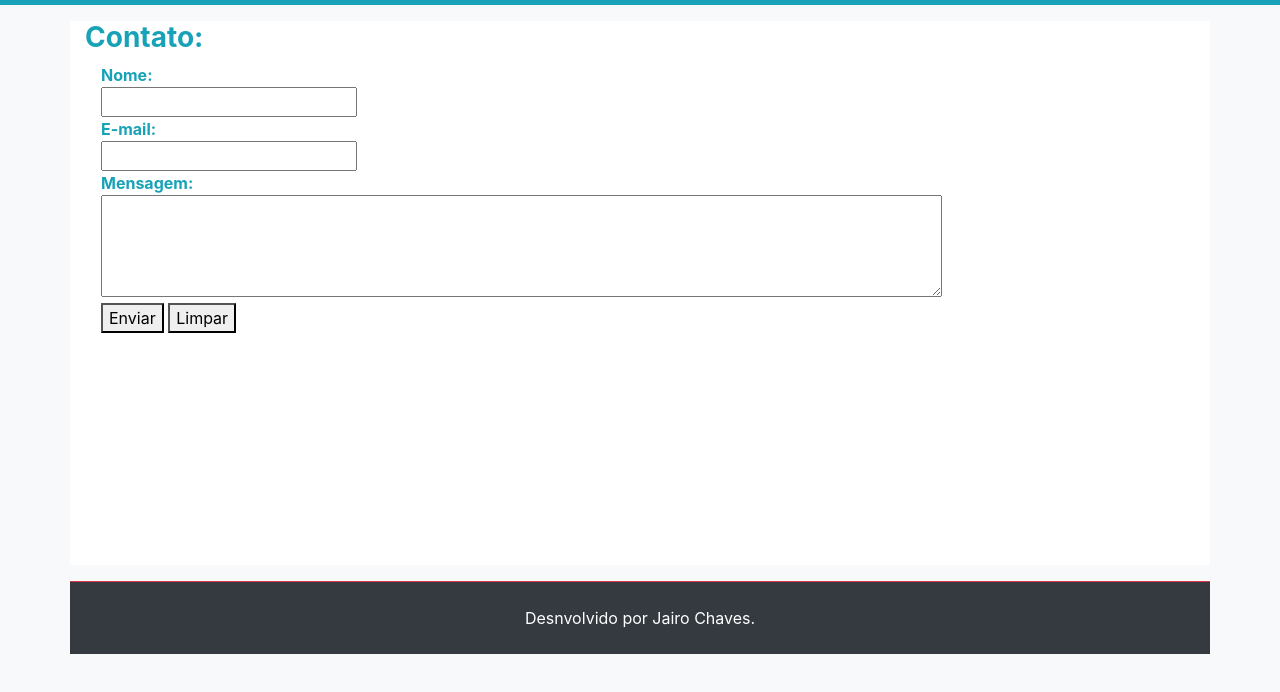
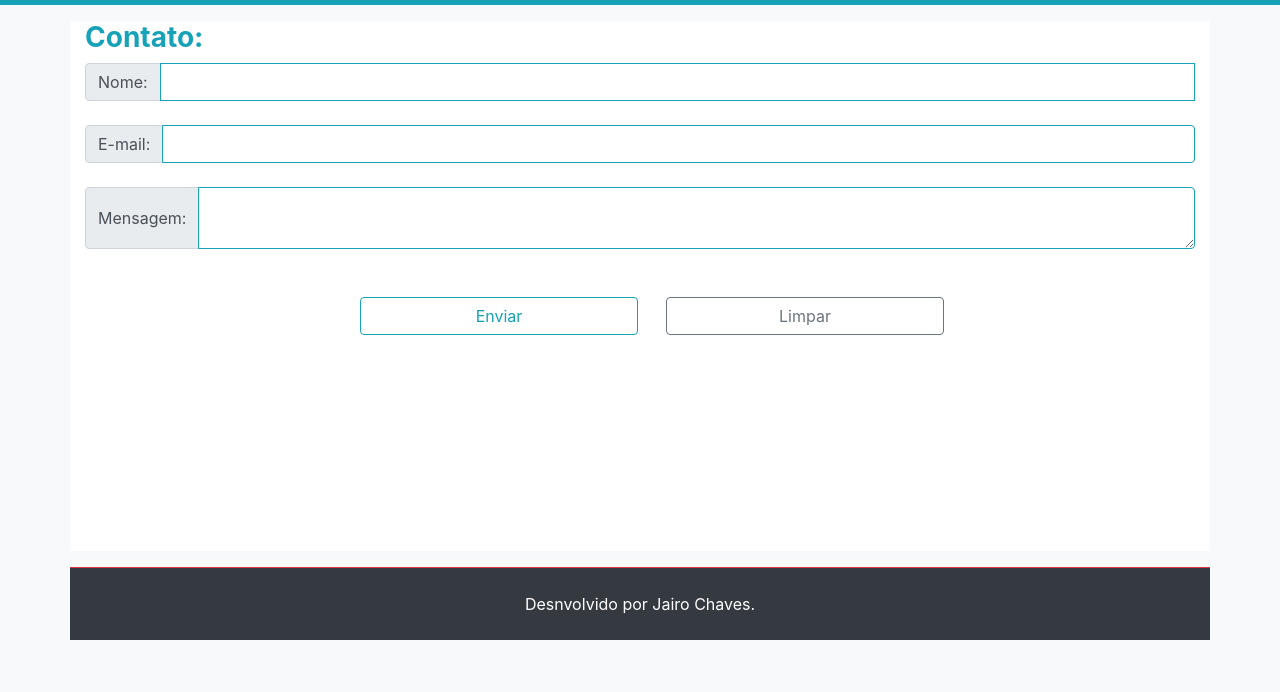
Before and after one commit to jairochaves2/trab_tec_web-2, a plain HTML site: page paginas/contato.html in a window 1280 px wide. Shown: the part 52-744 px from the top of the page. Drawn offline with Linux system fonts and the light colour scheme.

Commit message:
Interface Contato

```diff
--- a/paginas/contato.html
+++ b/paginas/contato.html
@@ -71,41 +71,40 @@
         <h3 class="text-info">
           <strong>Contato:</strong>
         </h3>
-        <form class="ml-3" name="form1" action="contato_confirma.html" method="post" onSubmit="return valida();">
-          <label for="nome">
-            Nome:
-          </label>
-          <br>
-          <div id="divNome">
-            <input type="text" name="nome" value="">
-            <small id="setErroNome" class="erro"></small>
-          </div>
-          <label for="email">
-            E-mail:
-          </label>
-          <br>
-          <div id="divMail">
-            <input type="text" name="email" maxlength="60" onblur="checarEmail();" onfocus="limpaErroEmail();">
-            <small id="erroEmail" class="erro"></small>
-          </div>
-          <div class="botoes">
-            <label for="">
-              Mensagem:
-            </label>
-            <br>
-            <textarea name="mensagem" rows="4" cols="80"></textarea>
-            <small id="setErroMensagem" class="erro" style="Float:right"></small>
+        <form class="" name="form1" action="contato_confirma.html" method="post" onSubmit="return valida();">
+          <div class="input-group mb-4">
+            <div class="input-group-prepend">
+              <span class="input-group-text">Nome:</span>
+            </div>
+            <input type="text" name="nome" value="" class="form-control border border-info">
             <br>
 
-            <button id="enviar" type="submit" name="button">Enviar</button>
-            <button type="reset" name="button">Limpar</button>
           </div>
-        </form>
 
-        <div class="container" style="height:29vh; width:1px">
-        </div>
+          <div class="input-group mb-4">
+            <div class="input-group-prepend">
+              <span class="input-group-text">E-mail:</span>
+            </div>
+            <input type="text" name="email" onblur="checarEmail();" onfocus="limpaErroEmail();" class="form-control border border-info">
+          </div>
+
+          <div class="input-group mb-4 ">
+            <div class="input-group-prepend">
+              <span class="input-group-text">Mensagem:</span>
+            </div>
+            <textarea name="mensagem" rows="2" cols="80" class="form-control border border-info"></textarea>
+          </div>
+          <div class="text-center mt-5">
+            <button id="enviar" type="submit" name="button" class="btn btn-outline-info col-3 ml-4">Enviar</button>
+            <button type="reset" name="button" class="btn btn-outline-secondary col-3 ml-4">Limpar</button>
+          </div>
+      </div>
+      </form>
+
+      <div class="container" style="height:27vh; width:1px">
       </div>
     </div>
+  </div>
   </div>
   <!-- Fim  div Espaçador-->
   </div>
```
